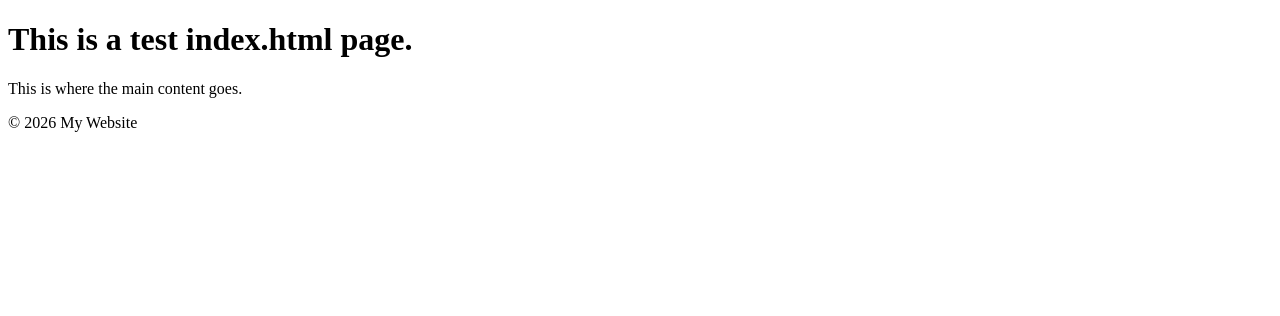
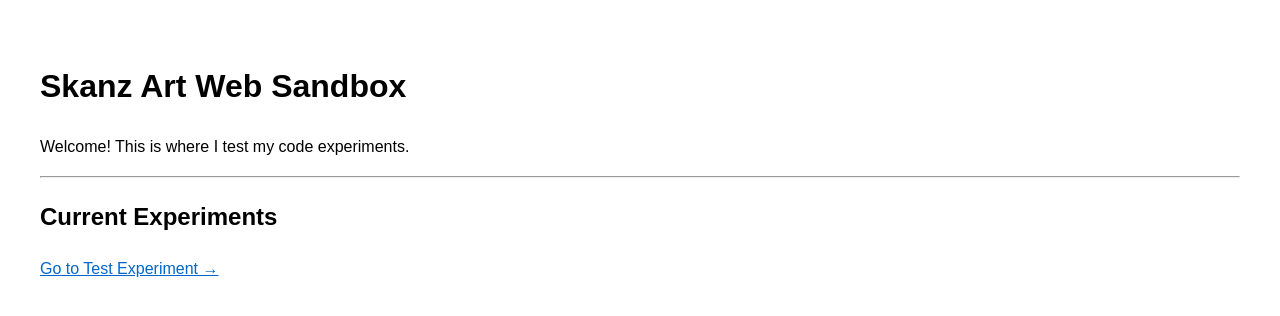
Before and after one commit to skanz-art/skanz-art.github.io, a plain HTML site: page index.html in a window 1280 px wide. Drawn offline with Linux system fonts and the light colour scheme.

Commit message:
Second commit
Added some styling to the typography.

```diff
--- a/index.html
+++ b/index.html
@@ -3,23 +3,19 @@
 <head>
     <meta charset="UTF-8">
     <meta name="viewport" content="width=device-width, initial-scale=1.0">
-    <title>Document Title</title>
-    <link rel="stylesheet" href="style.css">
+    <title>skanz-art | Sandbox</title>
+    <style>
+        body { font-family: sans-serif; padding: 2rem; line-height: 1.6; }
+        .experiment-link { display: block; margin: 10px 0; color: #0066cc; }
+    </style>
 </head>
 <body>
+    <h1>Skanz Art Web Sandbox</h1>
+    <p>Welcome! This is where I test my code experiments.</p>
 
-    <header>
-        <h1>This is a test index.html page.</h1>
-    </header>
+    <hr>
 
-    <main>
-        <p>This is where the main content goes.</p>
-    </main>
-
-    <footer>
-        <p>&copy; 2026 My Website</p>
-    </footer>
-
-    <script src="script.js"></script>
+    <h2>Current Experiments</h2>
+    <a class="experiment-link" href="test.html">Go to Test Experiment →</a>
 </body>
 </html>
```
